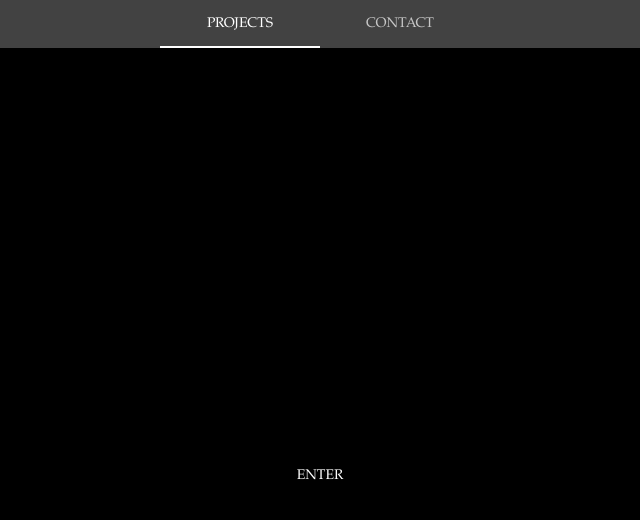
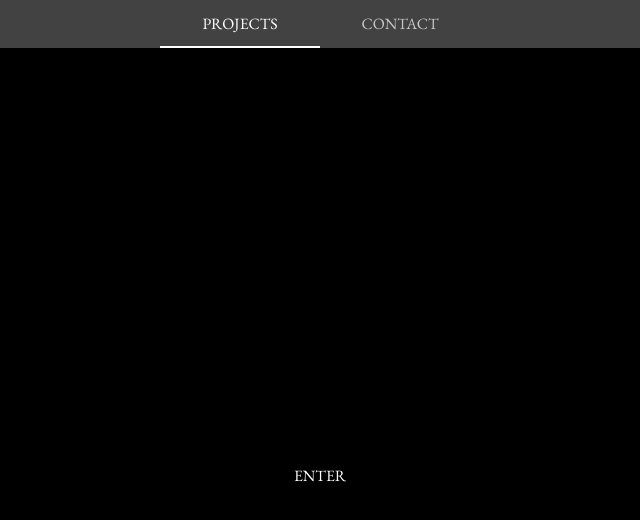
Before and after one commit to olibn333/portfolio, a React app: page / in a window 1280 px wide. Shown: the full height of the page, 320-960 px from the left. Built offline with nearby package versions, Linux system fonts and the light colour scheme.

Commit message:
base font

```diff
--- a/app.js
+++ b/app.js
@@ -15,16 +15,17 @@ import shotMVRPower from './img/shot-MVRPower.png'
 import shotMVRWeb from './img/shot-MVRWeb.png'
 import shotPortfolio from './img/shot-Portfolio.png'
 import shotAddin from './img/shot-Addin.png'
+import MVRLogo from './img/MVRLogo.png'
 
-const logos = { OBN, MVRWebsite, shotHorde1, shotHorde2, shotMVRPower, shotMVRWeb, shotPortfolio, shotAddin, OngoLogo }
+const logos = { MVRLogo, OBN, MVRWebsite, shotHorde1, shotHorde2, shotMVRPower, shotMVRWeb, shotPortfolio, shotAddin, OngoLogo }
 
 // projectsList.projects.splice(4,0,[])
 
 const theme = createMuiTheme({
     typography: {
         fontFamily: [
-            'Garamond',
-        ].join(','),
+            'EB Garamond',
+        ].join(',')
     },
     palette: {
         type: 'dark',
@@ -53,7 +54,7 @@ const useStyles = makeStyles(() => ({
         textJustify: 'auto'
     },
     projectImg: {
-        height: '5em',
+        height: '4rem',
     },
     titleBox: {
         backgroundColor: 'grey'
@@ -62,7 +63,7 @@ const useStyles = makeStyles(() => ({
         float: 'right'
     },
     shotImg: {
-        height: '10em'
+        height: '8rem'
     }
 }))
 
@@ -90,11 +91,8 @@ const ProjectSpace = () => {
         <Box pt={2}>
 
             {clicked ?
-
-
                 <SpawnProjects />
                 : <Welcome handleClick={handleClick} />
-
             }
         </Box>
     )
@@ -132,7 +130,7 @@ const SpawnProjects = () => {
         <Fade in={show}>
             <Box height="80%" display="flex" >
                 {[0, 1].map(x => (
-                    <Grid key={x} ontainer direction="row" justify="center" spacing={2}>
+                    <Grid key={x} container direction="row" justify="center" spacing={2}>
                         {projectsList.projects.slice(x * 3, (x + 1) * 3).map(p => (
                             p.name &&
                             <Grid className={classes.gridCol} key={p.name} item xs={12}>
--- a/base.css
+++ b/base.css
@@ -1,3 +1,7 @@
+html {
+  font-size: calc(6px + 1.5vh)
+}
+
 #root {
   height: 100vh;
   width: 100vw;
--- a/index.html
+++ b/index.html
@@ -1,6 +1,8 @@
 <html>
 
 <head>
+    <link rel="preconnect" href="https://fonts.gstatic.com">
+    <link href="https://fonts.googleapis.com/css2?family=EB+Garamond&display=swap" rel="stylesheet">
     <link rel="stylesheet" href="base.css">
 </head>
 
--- a/nodegarden.js
+++ b/nodegarden.js
@@ -13,7 +13,8 @@ const MIN_DIST = SCREEN_HEIGHT / 5
 const SPRING_AMOUNT = 0.1
 const FRAMERATE = 1000 / 20
 const NODE_RADIUS = SCREEN_HEIGHT / 200
-const MAX_RADIUS = SCREEN_HEIGHT / 20
+const MAX_RADIUS = SCREEN_WIDTH / 50
+const MIN_RADIUS = SCREEN_WIDTH / 150
 const NEW_NODES_CLICK = 3
 const BOUNCE_FORCE = 0.9
 const RESISTANCE = 0.001
@@ -69,7 +70,7 @@ function nodes_init() {
 
     } else {
       const color = `255, 255, 255`
-    const radius = Math.floor(Math.random() * MAX_RADIUS)
+    const radius = clamp(Math.random()*MAX_RADIUS,MIN_RADIUS,MAX_RADIUS)
     const thisNewNodes = 5
       createNode(Math.floor(e.clientX), Math.floor(e.clientY), color, radius)
       createNode(Math.floor(e.clientX), Math.floor(e.clientY) + SPAWN_DIST, color, radius)
@@ -100,7 +101,7 @@ window.requestAnimationFrame(drawFrame)
 
 function drawText(text){
 
-  context.font = '48px Garamond';
+  context.font = '2.5rem EB Garamond';
   context.textAlign = 'center'
   context.textBaseline = 'middle'
   context.fillText(text, canvas.width/2, canvas.height/2);
--- a/projects.json
+++ b/projects.json
@@ -51,7 +51,7 @@
             "url": "myanmarvr.com",
             "description":"Power Cuts are common in Myanmar. MVR Power allows paying customers to install a cheap ($20) android device in their home or office that remotely monitors power outages and remotely writes changes to a central MySQL database. The Power Status can then be viewed via the Web Dashboard showing a list of active devices and a map of the city. Email notifications are sent when there is a power outage and return, allowing users to judge when to return home and enjoy modern luxuries such as aircon and TV",
             "keywords":"Revenue Generating, Java, Android, PHP, JavaScript",
-            "logo":"http://myanmarvr.com/img/MVR%20Logo.png",
+            "logo":"MVRLogo",
             "gitUrl":"https://github.com/olibn333/MVR-Power",
             "shot": "shotMVRPower"
         }
```
Also changed, not shown: img/MVRLogo.png (added).
